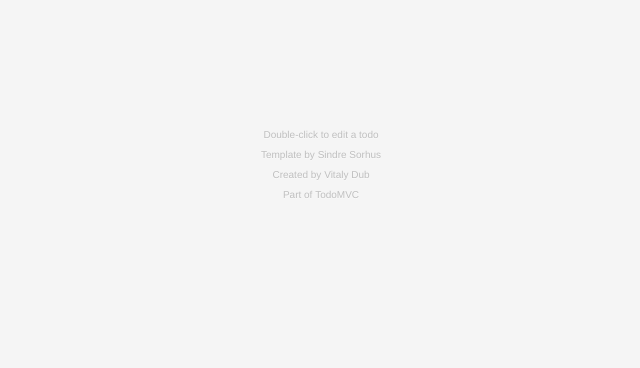
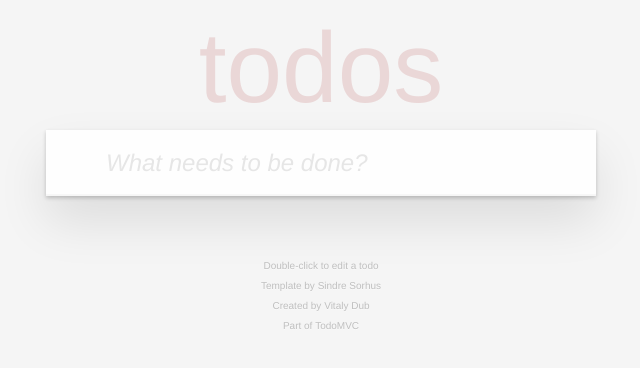
Before and after one commit to forceuser/active-data-snabbdom-todomvc, a website: page index.html in a window 1280 px wide. Shown: the whole page, without its empty margins (319-959 px from the left). Drawn offline with Linux system fonts and the light colour scheme.

Commit message:
1.0.8 release commit

```diff
--- a/index.html
+++ b/index.html
@@ -18,6 +18,6 @@
 			<p>Part of <a href="http://todomvc.com">TodoMVC</a></p>
 		</footer>
 
-		<script src="build/index.js"></script>
+		<script src="dist/index.js"></script>
 	</body>
 </html>
--- a/package.json
+++ b/package.json
@@ -1,6 +1,6 @@
 {
 	"name": "active-data-snabbdom-todomvc",
-	"version": "1.0.7",
+	"version": "1.0.8",
 	"description": "",
 	"main": "index.js",
 	"dependencies": {
--- a/src/todo-list-view.js
+++ b/src/todo-list-view.js
@@ -1,5 +1,6 @@
 import keycode from "keycode-js";
 import {h} from "./vdom";
+import Cache from "./cache";
 import View from "./view";
 import TodoListItemView from "./todo-list-item-view";
 
```
Also changed, not shown: README.md, dist/index.js, 1 other file.
